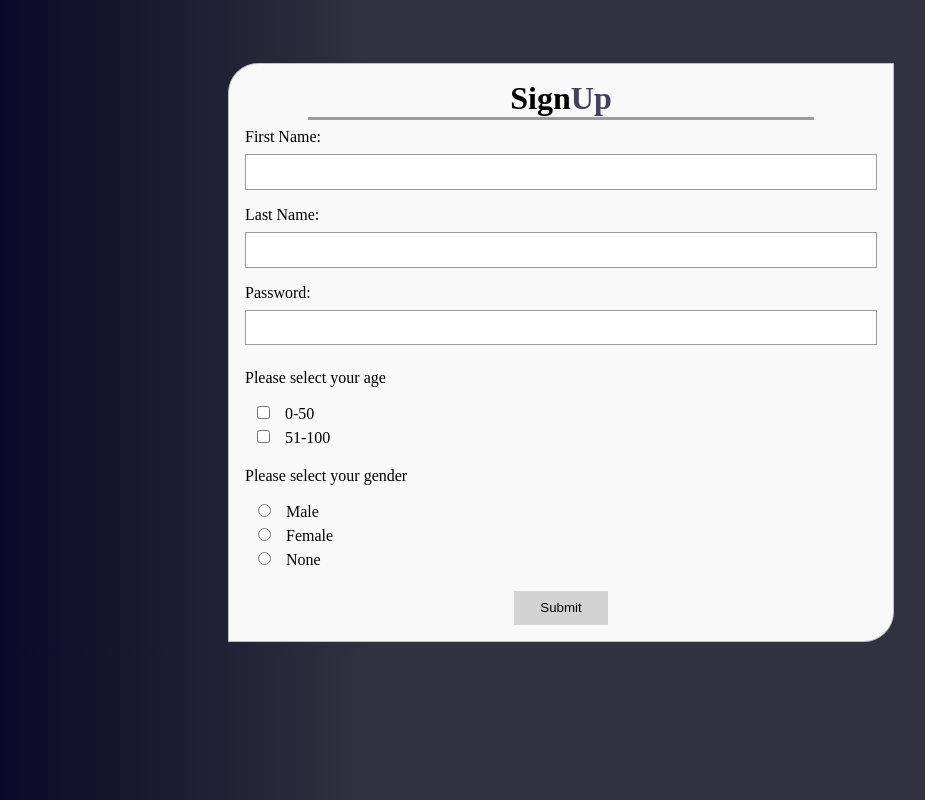
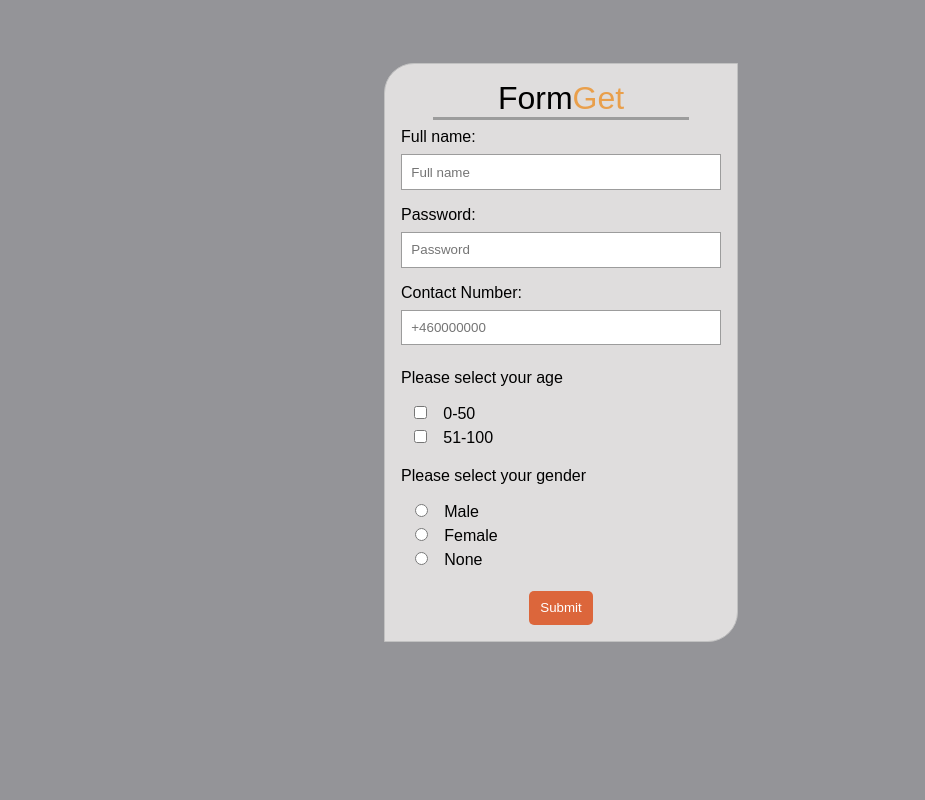
Before and after one commit to Swifty-sketch/gridForm, a plain HTML site: page index.html in a window 1280 px wide. Shown: the whole page, without its empty margins (79-1004 px from the left). Drawn offline with Linux system fonts and the light colour scheme.

Commit message:
first commit

```diff
--- a/index.html
+++ b/index.html
@@ -3,30 +3,38 @@
 <head>
     <meta charset="UTF-8">
     <meta name="viewport" content="width=device-width, initial-scale=1.0">
+    <link rel="stylesheet" href="https://cdnjs.cloudflare.com/ajax/libs/font-awesome/4.7.0/css/font-awesome.min.css">
     <link rel="stylesheet" href="style.css">
+
+    <style>
+      input::-webkit-outer-spin-button,
+      input::-webkit-inner-spin-button {
+               -webkit-appearance: none;
+                margin: 0;
+        }
+    </style>
+
     <title>Marsel - Grid + form</title>
 </head>
 <body>
 
-        <form action = "https://httpbin.org/anything" method="post" class="form1" >
+  <form action="https://httpbin.org/anything" method="post" class="form1">
+    <div id="text-div">
+        <h1>Form<span id="text-inside-div">Get</span></h1>
+    </div>
 
-          <div id = "text-div">
-            <h1>Sign<h1 id = "text-inside-div">Up</h1></h1>
-          </div>
+        <label for="fullName" class="fullName">Full name:</label>
+        <input class = "icon-input" name="Fullname" id="fullName" type="name" placeholder="Full name">
 
-          <label for="firstName" class="first-name">First Name:</label>
-          <input name = "firstName" id="firstName" type="text">
+        <label for="pass-word" class="pass-word"> Password:</label>
+        <input class = "icon-input" name="pass-word" id="pass-word" type="password" placeholder="Password">
 
-          <label for="lastName" class="last-name">Last Name:</label>
-          <input name = "lastName" id="lastName" type="text">
-
-          <label for="pass-word" class="pass-word">Password:</label>
-          <input name = "pass-word" id="pass-word" type="password">
+        <label for="number" class="number"> Contact Number:</label>
+        <input class = "icon-input" name="number" id="lastName" type="number" placeholder="+460000000">
 
 
 
           <div>
-
             <p>Please select your age</p>
               <input name = "0-50age" type="checkbox">
               <label for = "0-50age">0-50</label> <br>
@@ -46,6 +54,7 @@
           </div>
 
            <br> <input id = "submit-btn" type="submit" value="Submit">
+
         </form>
 
 </body>
--- a/style.css
+++ b/style.css
@@ -1,33 +1,47 @@
+@font-face {
+  font-family: 'Oceanwide Semibold';
+  src: local('Oceanwide Semibold'), url('Oceanwide-Semibold.woff') format('woff');
+  }
+
+  @import url('https://fonts.googleapis.com/css2?family=Barlow+Condensed&display=swap');
+
 body{
-  background: rgb(2,0,36);
-  background: linear-gradient(90deg, rgba(2,0,36,1) 0%, rgba(49,49,63,1) 35%);
+  background: rgb(148, 148, 152);
+  font-family: "Oceanwide Semibold";
+  src: local('Oceanwide Semibold'), url('Oceanwide-Semibold.woff') format('woff');
+  font-family: 'Barlow Condensed', sans-serif;
 }
 
 form {
   display: grid;
   padding: 1em;
-  background: #f9f9f9;
+  background: #dfdddd;
   border: 1px solid #c1c1c1;
-  width: 50%;
+  max-width: 25%;
+  min-width: 320px;
   margin: auto;
   margin-top: 5%;
   border-top-left-radius: 30px;
   border-bottom-right-radius: 30px;
 
 }
+
 form input {
   background: #fff;
   border: 1px solid #9c9c9c;
 }
 #submit-btn{
-  background: lightgrey;
+  background: rgb(220, 102, 59);
   padding: 0.7em;
-  width: 15%;
+  width: 20%;
   border: 0;
   margin: auto;
+  color: white;
+  border-radius: 5px;
 }
+
 #submit-btn:hover {
-  background: rgb(160, 155, 155);
+  background: rgb(226, 131, 64);
 }
 
 label {
@@ -52,8 +66,17 @@ input {
 
 #text-div h1{
   display: inline;
+  font-weight: normal;
 }
 
 #text-inside-div{
-  color: rgb(66, 66, 96);
+  color: rgb(233, 159, 75);
 }
+
+i{
+  color: rgb(93, 90, 90);
+  width: 10px;
+  z-index: 1;
+  margin-bottom: -20px;
+  margin-left: 5px;
+}
```
Also changed, not shown: Oceanwide-Semibold.woff (added), Oceanwide-SemiboldOblique.woff (added).
